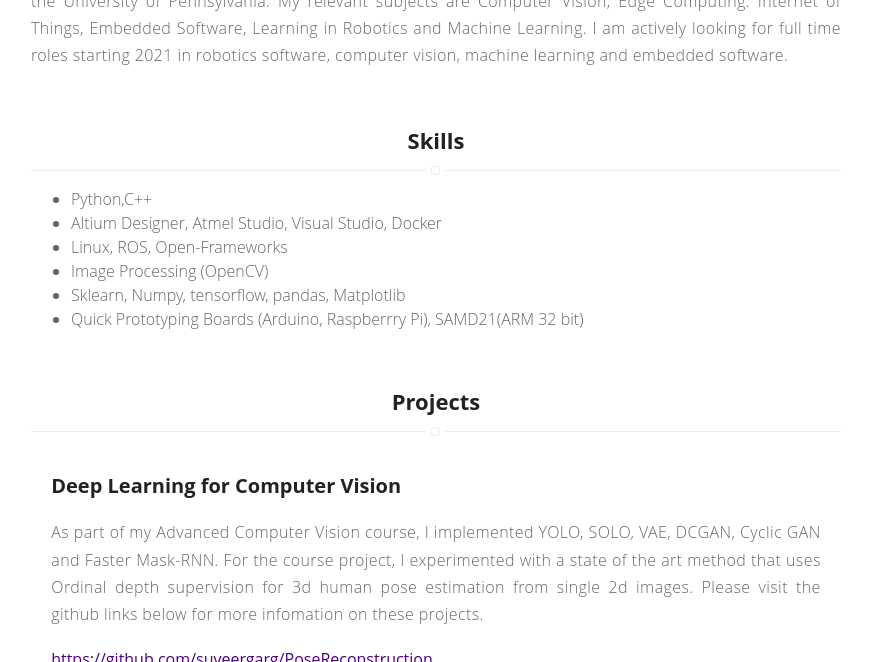
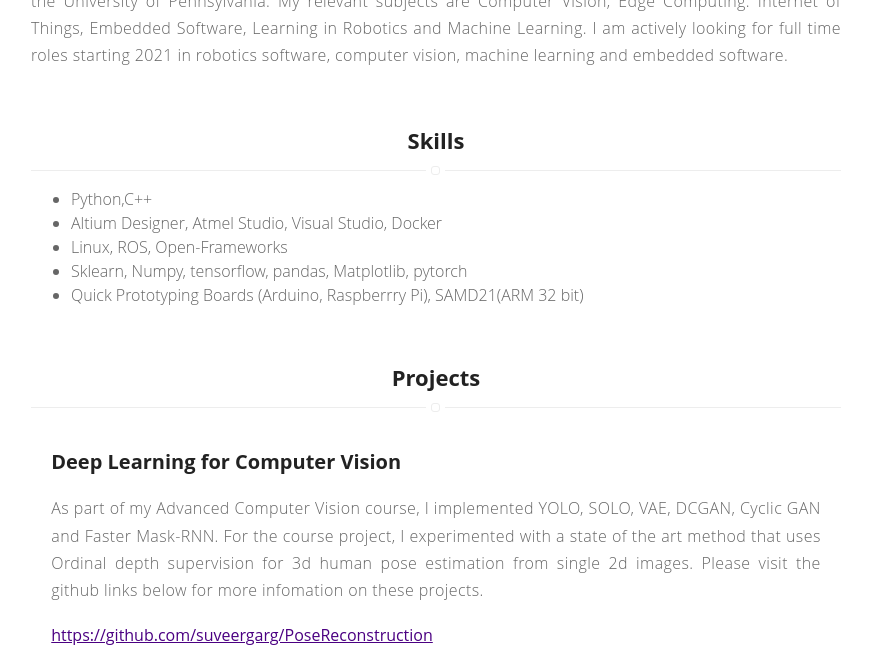
Before and after one commit to suveergarg/suveergarg.github.io, a Jekyll site: the page built from index.html, in a window 1280 px wide and 900 px high, scrolled down 673 px, cut to the strip 0-662 px from the top of the window. Shown: the whole strip, without its empty margins (204-1075 px from the left). Built offline with Jekyll 4.4.1, drawn with Linux system fonts in a browser that asks for light colours.

Commit message:
Semester 3

```diff
--- a/_config.yml
+++ b/_config.yml
@@ -46,8 +46,7 @@ skills-list:
     - Python,C++
     - Altium Designer, Atmel Studio, Visual Studio, Docker
     - Linux, ROS, Open-Frameworks
-    - Image Processing (OpenCV)
-    - Sklearn, Numpy, tensorflow, pandas, Matplotlib
+    - Sklearn, Numpy, tensorflow, pandas, Matplotlib, pytorch
     - Quick Prototyping Boards (Arduino, Raspberrry Pi), SAMD21(ARM 32 bit)
 
 # do you want to display a projects section? true or false
```
